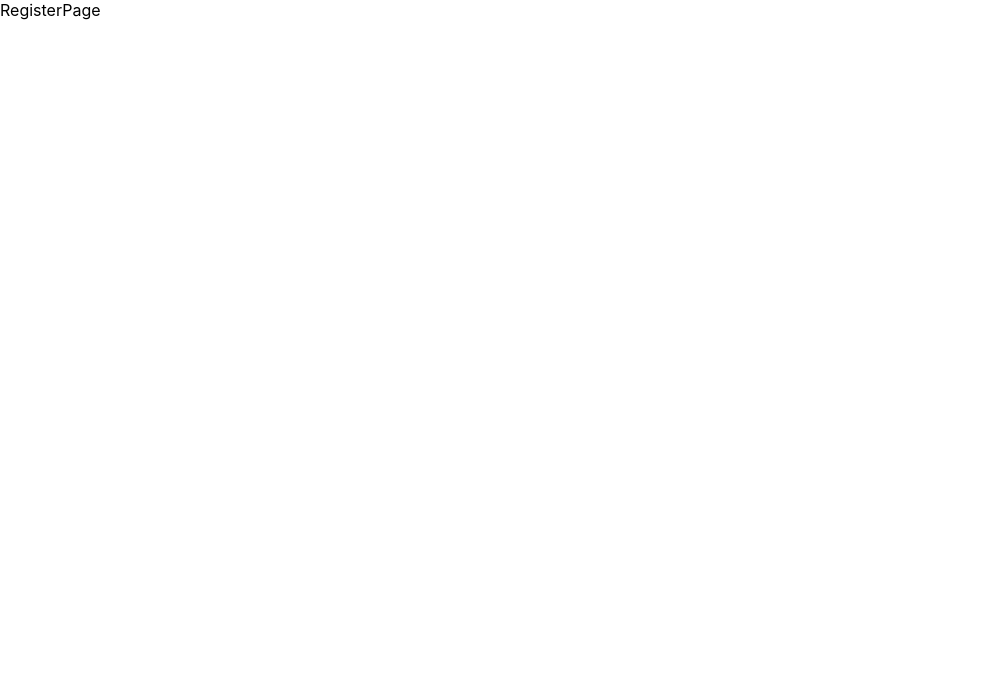
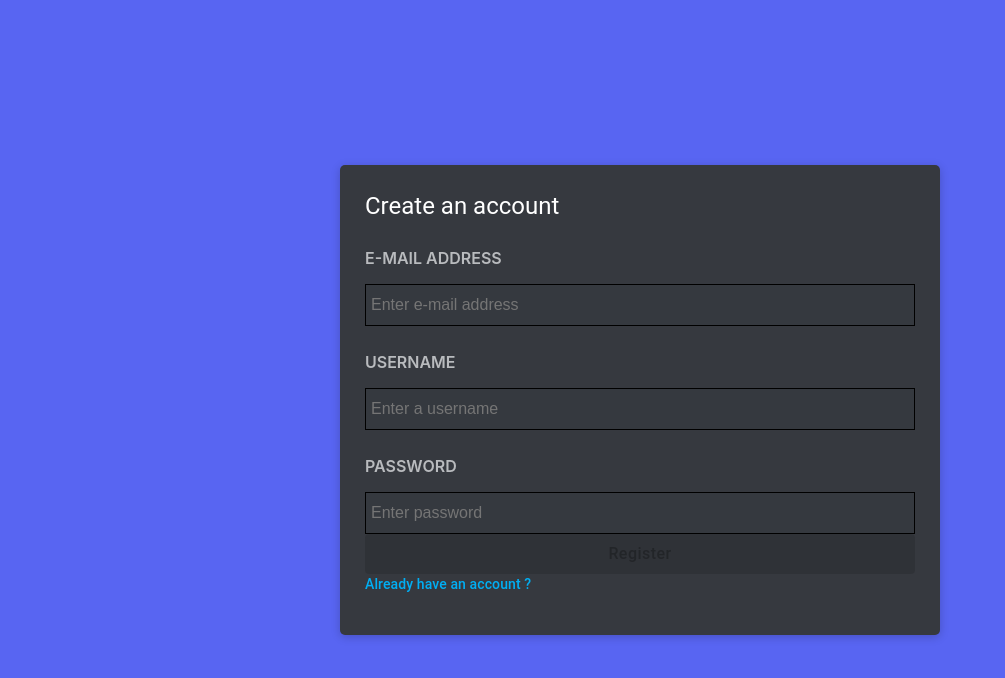
Before and after one commit to ShivamPatel-24/discord-ui, a React (Create React App) app: page /register in a window 1280 px wide. Shown: the top 678 px of the page, without its empty margins (0-1005 px from the left). Built offline with nearby package versions, Linux system fonts and the light colour scheme.

Commit message:
implement register feature

```diff
--- a/src/authPages/LoginPage/LoginPageInputs.js
+++ b/src/authPages/LoginPage/LoginPageInputs.js
@@ -8,7 +8,7 @@ const LoginPageInputs = ({ email, setEmail, password, setPassword }) => {
                 value={email}
                 setValue={setEmail}
                 placeholder="Enter Email Address"
-                label="E-mail"
+                label="E-mail Address"
                 type="text"
             />
             <InputWithLabel
--- a/src/authPages/RegisterPage/RegisterPage.js
+++ b/src/authPages/RegisterPage/RegisterPage.js
@@ -1,7 +1,50 @@
-import React from "react";
+import React, { useState, useEffect } from "react";
+import { Typography } from "@mui/material";
+import AuthBox from "../../shared/components/AuthBox";
+import RegisterPageInputs from "./RegisterPageInputs";
+import RegisterPageFooter from "./RegisterPageFooter";
+import { validateRegisterForm } from "../../shared/utils/validators";
 
 const RegisterPage = () => {
-    return <div>RegisterPage</div>;
+    const [email, setEmail] = useState("");
+    const [username, setUsername] = useState("");
+    const [password, setPassword] = useState("");
+
+    const [isFormValid, setIsFormValid] = useState(false);
+
+    const handleRegister = () => {
+        console.log(username, password, email);
+    };
+
+    useEffect(() => {
+        setIsFormValid(
+            validateRegisterForm({
+                email,
+                username,
+                password,
+            })
+        );
+    }, [email, username, password, setIsFormValid]);
+
+    return (
+        <AuthBox>
+            <Typography variant="h5" sx={{ color: "white " }}>
+                Create an account
+            </Typography>
+            <RegisterPageInputs
+                email={email}
+                setMail={setEmail}
+                username={username}
+                setUsername={setUsername}
+                password={password}
+                setPassword={setPassword}
+            />
+            <RegisterPageFooter
+                handleRegister={handleRegister}
+                isFormValid={isFormValid}
+            />
+        </AuthBox>
+    );
 };
 
 export default RegisterPage;
--- /dev/null
+++ b/src/authPages/RegisterPage/RegisterPageFooter.js
@@ -0,0 +1,50 @@
+import React from "react";
+import CustomPrimaryButton from "../../shared/components/CustomPrimaryButton";
+import RedirectInfo from "../../shared/components/RedirectInfo";
+import { useNavigate } from "react-router-dom";
+import { Tooltip } from "@mui/material";
+
+const getFormNotValidMessage = () => {
+    return "Username should contains between 3 and 12 characters and password should contains between 6 and 15 characters. Also correct e-mail address should provided";
+};
+
+const getFormValidMessage = () => {
+    return "Press to register!";
+};
+
+const RegisterPageFooter = ({ handleRegister, isFormValid }) => {
+    const navigate = useNavigate();
+
+    const handleClick = () => {
+        navigate("/login");
+    };
+
+    return (
+        <>
+            <Tooltip
+                title={
+                    !isFormValid
+                        ? getFormNotValidMessage()
+                        : getFormValidMessage()
+                }
+            >
+                <div>
+                    <CustomPrimaryButton
+                        label="Register"
+                        additionalStyles={{ marginTop: "30px" }}
+                        disabled={!isFormValid}
+                        onClick={handleRegister}
+                    />
+                </div>
+            </Tooltip>
+            <RedirectInfo
+                text=""
+                redirectText="Already have an account ?"
+                additionalStyles={{ marginTop: "5px" }}
+                redirectHandler={handleClick}
+            />
+        </>
+    );
+};
+
+export default RegisterPageFooter;
--- /dev/null
+++ b/src/authPages/RegisterPage/RegisterPageInputs.js
@@ -0,0 +1,35 @@
+import React from "react";
+import InputWithLabel from "../../shared/components/InputWithLabel";
+
+const RegisterPageInputs = (props) => {
+    const { mail, setMail, username, setUsername, password, setPassword } =
+        props;
+
+    return (
+        <>
+            <InputWithLabel
+                value={mail}
+                setValue={setMail}
+                label="E-mail address"
+                type="text"
+                placeholder="Enter e-mail address"
+            />
+            <InputWithLabel
+                value={username}
+                setValue={setUsername}
+                label="Username"
+                type="text"
+                placeholder="Enter a username"
+            />
+            <InputWithLabel
+                value={password}
+                setValue={setPassword}
+                label="Password"
+                type="password"
+                placeholder="Enter password"
+            />
+        </>
+    );
+};
+
+export default RegisterPageInputs;
--- a/src/shared/components/InputWithLabel.js
+++ b/src/shared/components/InputWithLabel.js
@@ -1,6 +1,5 @@
 import React from "react";
 import { styled } from "@mui/system";
-// import { TextField } from "@mui/material";
 
 const Wrapper = styled("div")({
     display: "flex",
--- a/src/shared/utils/validators.js
+++ b/src/shared/utils/validators.js
@@ -1,12 +1,18 @@
 export const validateLoginForm = ({ email, password }) => {
-    const isMailValid = validateMail(email);
-    const isPasswordValid = validatePassword(password);
-
-    return isMailValid && isPasswordValid;
+    return validateMail(email) && validateNumChar(password, true);
 };
 
-const validatePassword = (password) => {
-    return password.length > 5;
+export const validateRegisterForm = ({ email, username, password }) => {
+    return (
+        validateMail(email) &&
+        validateNumChar(username, false) &&
+        validateNumChar(password, true)
+    );
+};
+
+const validateNumChar = (word, pass) => {
+    if (pass) return word.length >= 6 && word.length <= 15;
+    return word.length >= 3 && word.length <= 12;
 };
 
 const validateMail = (mail) => {
```
